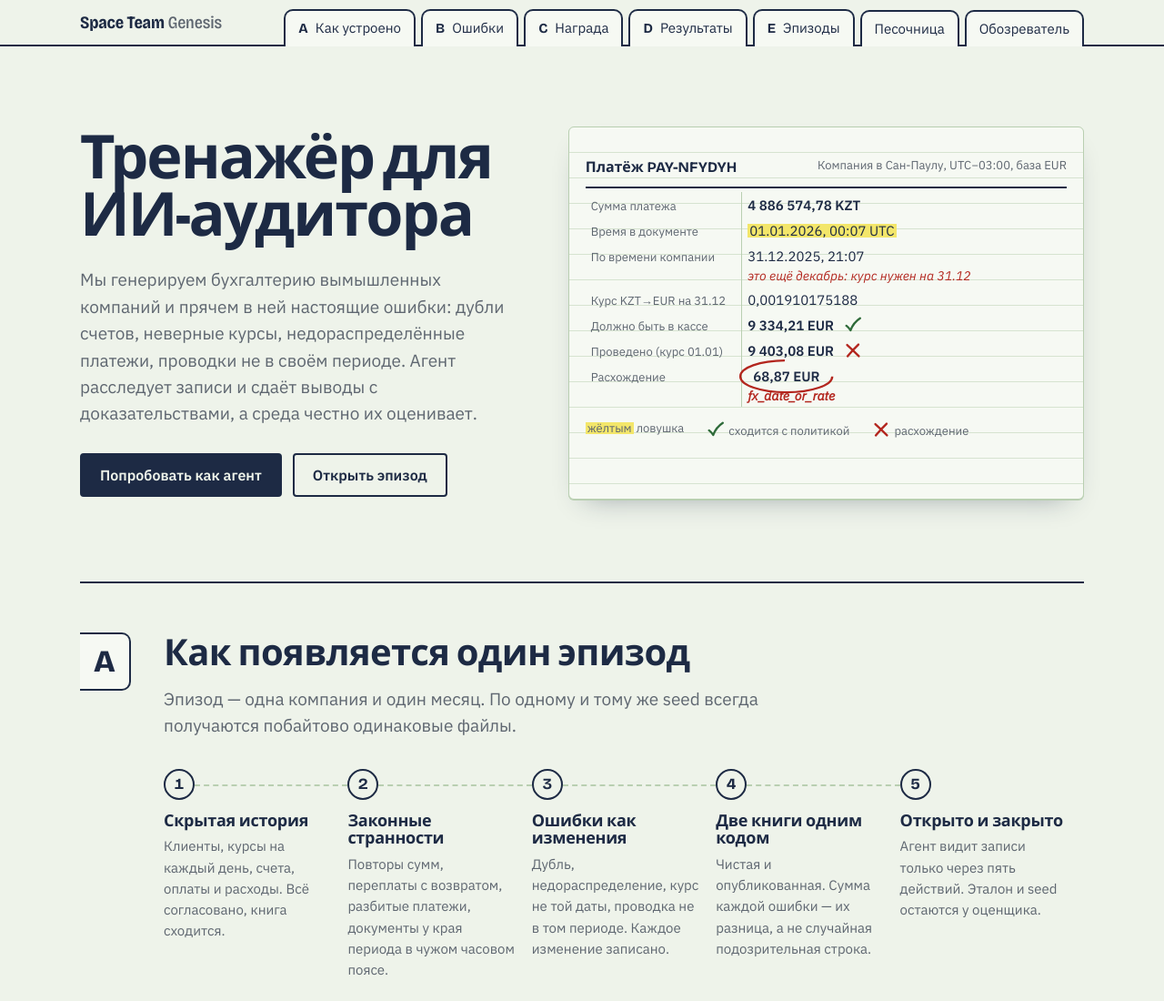
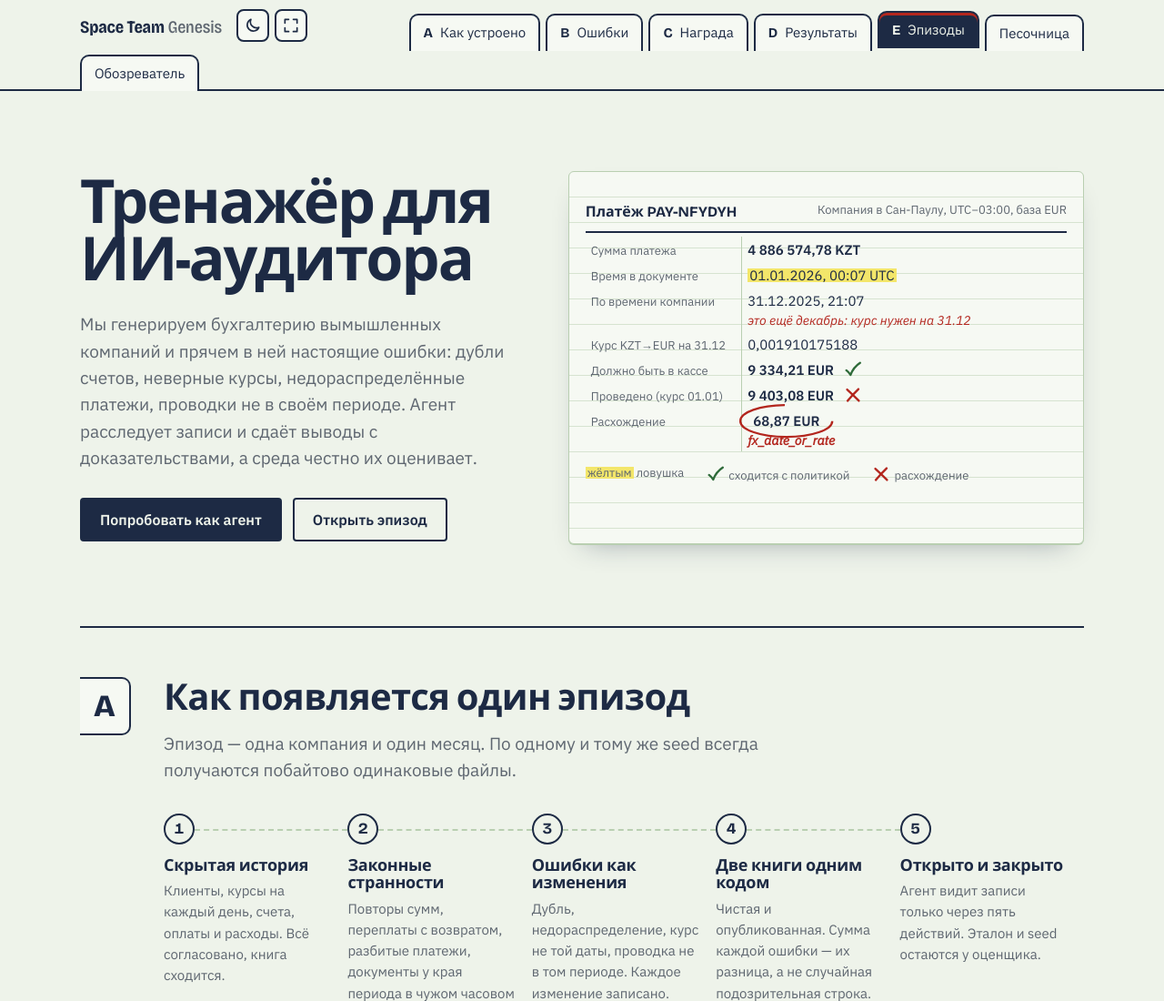
Before and after one commit to Ar1ck-prog/Space-Team-Genesis, a plain HTML site: page frontend/index.html in a window 1280 px wide. Shown: the top 1100 px of the page at 91% size. Drawn offline with nearby package versions, Linux system fonts and the light colour scheme.

Commit message:
feat(site): active tab tracking, theme toggle, fullscreen and wide layout
- ui.js (all pages): theme toggle remembered in localStorage (?theme still
  wins), fullscreen button via the Fullscreen API, and scroll-spy on the
  landing: the tab of the section in view is lifted and highlighted, and is
  scrolled into view in the phone tab row.
- Sandbox and explorer use up to 1680 px, full width in fullscreen.
- Reduced motion respected; storage access guarded.

Co-Authored-By: Claude Opus 5.5 <noreply@anthropic.com>

```diff
--- a/frontend/index.html
+++ b/frontend/index.html
@@ -11,7 +11,11 @@
   <link rel="stylesheet" href="styles.css">
   <script>
     document.documentElement.classList.add("js");
-    (function (t) { if (t === "light" || t === "dark") document.documentElement.setAttribute("data-theme", t); })(new URLSearchParams(location.search).get("theme"));
+    (function () {
+      var t = new URLSearchParams(location.search).get("theme");
+      if (t !== "light" && t !== "dark") { try { t = localStorage.getItem("genesis-theme"); } catch (e) { t = null; } }
+      if (t === "light" || t === "dark") document.documentElement.setAttribute("data-theme", t);
+    })();
   </script>
 </head>
 <body>
@@ -347,6 +351,7 @@ docker build -t space-team-genesis .</pre>
 
 <script src="data/index.js"></script>
 <script src="common.js"></script>
+<script src="ui.js"></script>
 <script src="landing.js"></script>
 </body>
 </html>
--- a/frontend/styles.css
+++ b/frontend/styles.css
@@ -93,7 +93,24 @@ a:hover { text-decoration-color: var(--pencil); }
   text-decoration: none; font-size: 15px; margin-bottom: -2px;
 }
 .tab b { font-family: var(--display); font-weight: 700; }
-.tab[aria-current="page"], .tab:hover { background: var(--ink); color: var(--paper); }
+.tab { transition: background-color .2s ease, color .2s ease, transform .2s ease; }
+.tab[aria-current="page"], .tab.is-active, .tab:hover { background: var(--ink); color: var(--paper); }
+/* the tab of the section in view is lifted, like a pulled binder divider */
+.tab.is-active { transform: translateY(-3px); box-shadow: 0 3px 0 var(--pencil) inset; }
+@media (prefers-reduced-motion: reduce) { .tab { transition: none; } .tab.is-active { transform: none; } }
+
+/* theme / fullscreen controls next to the brand */
+.brand { margin-right: 10px; }
+.ui-ctrls { display: flex; gap: 6px; margin-right: auto; padding-bottom: 8px; flex: none; }
+.ui-ctrl { width: 36px; height: 36px; display: grid; place-items: center; padding: 0; cursor: pointer;
+  border: 2px solid var(--ink); border-radius: 8px; background: var(--sheet); color: var(--ink); }
+.ui-ctrl svg { width: 20px; height: 20px; fill: none; stroke: currentColor; stroke-width: 2; stroke-linecap: round; stroke-linejoin: round; }
+.ui-ctrl:hover { background: var(--ink); color: var(--paper); }
+.ui-ctrl[aria-pressed="true"] { background: var(--ink); color: var(--paper); }
+
+/* sandbox and explorer use the whole screen width */
+.page.play, .page.explorer { max-width: 1680px; }
+:fullscreen .page.play, :fullscreen .page.explorer { max-width: none; }
 @media (max-width: 760px) {
   .tab { padding: 6px 10px 7px; font-size: 14px; }
   .tab .tab__label { display: none; }
--- /dev/null
+++ b/frontend/ui.js
@@ -0,0 +1,95 @@
+/* Shared UI controls: theme toggle, fullscreen, active-tab tracking. Loaded on every page. */
+(function () {
+  const root = document.documentElement;
+  const nav = document.querySelector(".binder__inner");
+  if (!nav) return;
+
+  const store = {
+    get(k) { try { return localStorage.getItem(k); } catch { return null; } },
+    set(k, v) { try { localStorage.setItem(k, v); } catch { /* storage may be blocked */ } },
+  };
+
+  const icon = (paths) => `<svg viewBox="0 0 24 24" aria-hidden="true">${paths}</svg>`;
+  const SUN = icon('<circle cx="12" cy="12" r="4.2"/><path d="M12 2.5v2.2M12 19.3v2.2M2.5 12h2.2M19.3 12h2.2M5.3 5.3l1.6 1.6M17.1 17.1l1.6 1.6M5.3 18.7l1.6-1.6M17.1 6.9l1.6-1.6"/>');
+  const MOON = icon('<path d="M20 14.5A8 8 0 0 1 9.5 4a8 8 0 1 0 10.5 10.5z"/>');
+  const EXPAND = icon('<path d="M4 9V4h5M20 9V4h-5M4 15v5h5M20 15v5h-5"/>');
+  const SHRINK = icon('<path d="M9 4v5H4M15 4v5h5M9 20v-5H4M15 20v-5h5"/>');
+
+  const box = document.createElement("div");
+  box.className = "ui-ctrls";
+  const brand = nav.querySelector(".brand");
+  (brand ? brand.after(box) : nav.prepend(box));
+
+  // ------------------------------------------------------------ theme
+  const effective = () => root.getAttribute("data-theme") ||
+    (matchMedia("(prefers-color-scheme: dark)").matches ? "dark" : "light");
+  const themeBtn = document.createElement("button");
+  themeBtn.type = "button";
+  themeBtn.className = "ui-ctrl";
+  function paintTheme() {
+    const dark = effective() === "dark";
+    themeBtn.innerHTML = dark ? SUN : MOON;
+    themeBtn.setAttribute("aria-label", dark ? "Светлая тема" : "Тёмная тема");
+    themeBtn.title = dark ? "Светлая тема" : "Тёмная тема";
+  }
+  themeBtn.addEventListener("click", () => {
+    const next = effective() === "dark" ? "light" : "dark";
+    root.setAttribute("data-theme", next);
+    store.set("genesis-theme", next);
+    paintTheme();
+  });
+  matchMedia("(prefers-color-scheme: dark)").addEventListener("change", paintTheme);
+  paintTheme();
+  box.append(themeBtn);
+
+  // ------------------------------------------------------------ fullscreen
+  if (document.fullscreenEnabled) {
+    const fsBtn = document.createElement("button");
+    fsBtn.type = "button";
+    fsBtn.className = "ui-ctrl";
+    const paintFs = () => {
+      const on = !!document.fullscreenElement;
+      fsBtn.innerHTML = on ? SHRINK : EXPAND;
+      fsBtn.setAttribute("aria-label", on ? "Выйти из полноэкранного режима" : "На весь экран");
+      fsBtn.title = on ? "Выйти из полноэкранного режима (Esc)" : "На весь экран";
+      fsBtn.setAttribute("aria-pressed", String(on));
+    };
+    fsBtn.addEventListener("click", () => {
+      if (document.fullscreenElement) document.exitFullscreen();
+      else root.requestFullscreen().catch(() => { /* blocked by the browser: nothing to do */ });
+    });
+    document.addEventListener("fullscreenchange", paintFs);
+    paintFs();
+    box.append(fsBtn);
+  }
+
+  // ------------------------------------------------------------ active tab
+  // On the landing page the A–E tabs point at sections: highlight the one in view.
+  const tabs = [...nav.querySelectorAll('a.tab[href^="#"]')];
+  const sections = tabs.map((a) => document.querySelector(a.getAttribute("href"))).filter(Boolean);
+  function activate(id) {
+    tabs.forEach((a) => {
+      const on = a.getAttribute("href") === "#" + id;
+      a.classList.toggle("is-active", on);
+      if (on) {
+        a.setAttribute("aria-current", "location");
+        // keep the active tab visible in the scrollable tab row on narrow screens
+        const r = a.getBoundingClientRect(), n = nav.getBoundingClientRect();
+        if (r.left < n.left || r.right > n.right) nav.scrollBy({ left: r.left - n.left - 80, behavior: "smooth" });
+      } else {
+        a.removeAttribute("aria-current");
+      }
+    });
+  }
+  if (sections.length && "IntersectionObserver" in window) {
+    const visible = new Map();
+    const io = new IntersectionObserver((entries) => {
+      entries.forEach((e) => visible.set(e.target.id, e.isIntersecting ? e.intersectionRatio : 0));
+      const best = [...visible.entries()].filter(([, r]) => r > 0).sort((a, b) => b[1] - a[1])[0];
+      if (best) activate(best[0]);
+      else if (window.scrollY < 200) activate("");
+    }, { rootMargin: "-80px 0px -40% 0px", threshold: [0, 0.1, 0.25, 0.5, 0.75] });
+    sections.forEach((s) => io.observe(s));
+    tabs.forEach((a) => a.addEventListener("click", () => activate(a.getAttribute("href").slice(1))));
+  }
+})();
```
Also changed, not shown: frontend/explorer.html (+6 -1 lines), frontend/play.html (+6 -1 lines).
